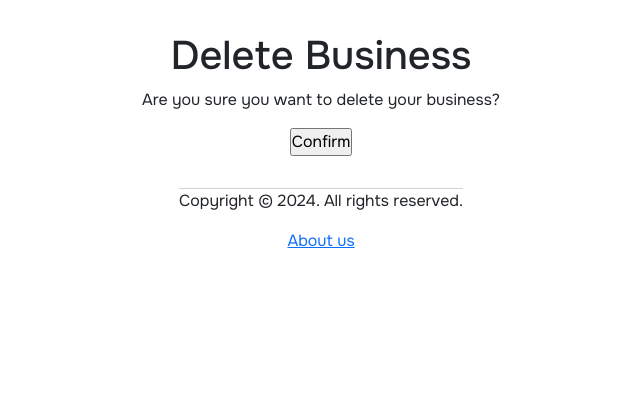
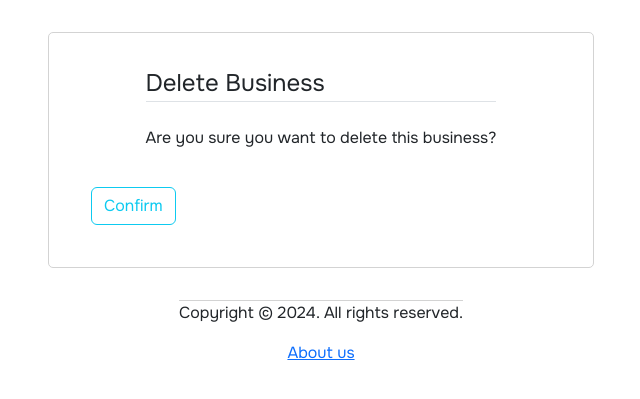
Before and after one commit to mgordilov/ecommerce, a Django app: page /business-delete/ in a window 1280 px wide. Shown: the part 116-515 px from the top of the page, without its empty margins (319-959 px from the left). Run offline with Django 5.2, Linux system fonts and the light colour scheme; a user stored in the database is signed in; tables that the repository leaves empty hold one stand-in row (values such as "Sample post"); some libraries are stand-ins or nearby versions.

Commit message:
Adjusting styling and upgrading forms

```diff
--- a/ecommerce_app/templates/ecommerce_app/about.html
+++ b/ecommerce_app/templates/ecommerce_app/about.html
@@ -5,6 +5,7 @@
 {% endblock %}
 
 {% block content %}
+    <div class="page_content">
         <h1>About</h1>
         <br>
         <p>Welcome to AuroraCart, your ultimate destination for all your shopping needs! At AuroraCart, we are passionate about providing you with a seamless and enjoyable online shopping experience.</p>
@@ -20,4 +21,5 @@
         <p>Above all, integrity and transparency are at the core of everything we do. You can shop with confidence knowing that each product on our platform is carefully curated and sourced from trusted suppliers.</p>
         <br>
         <p>Thank you for choosing AuroraCart as your preferred online shopping destination. We look forward to being a part of your shopping adventures and helping you discover the perfect items that enhance your lifestyle. Happy shopping!</p>
+    </div>
 {% endblock %}
--- a/ecommerce_app/templates/ecommerce_app/base.html
+++ b/ecommerce_app/templates/ecommerce_app/base.html
@@ -34,11 +34,9 @@
         </nav>
     </header>
 
-    <div class="page_content">
-        {% block content %}
+    {% block content %}
 
-        {% endblock %}
-    </div>
+    {% endblock %}
 
     <footer>
         <div class="footer">
--- a/ecommerce_app/templates/ecommerce_app/cart.html
+++ b/ecommerce_app/templates/ecommerce_app/cart.html
@@ -5,6 +5,7 @@
 {% endblock %}
 
 {% block content %}
+    <div class="page_content">
         <h2>Your cart</h2>
         <ul>
             {% for product in request.user.userprofile.cart.all %}
@@ -17,4 +18,5 @@
                 <button type="submit">Checkout</button>
             </form>
         {% endif %}
+    </div>
 {% endblock %}
--- a/ecommerce_app/templates/ecommerce_app/item_page.html
+++ b/ecommerce_app/templates/ecommerce_app/item_page.html
@@ -5,6 +5,7 @@
 {% endblock %}
 
 {% block content %}
+    <div class="page_content">
         <h1>{{ product.name }}</h1>
         <p>{{ product.description }}</p>
         <p>{{ product.price }}</p>
@@ -12,4 +13,5 @@
         <a href="{% url 'add-to-wishlist' product.id %}"><input type="button" value="Add to wishlist"></a>
         <a href="{% url 'add-to-cart' product.id %}"><input type="button" value="Add to cart"></a>
         <a href="{% url 'product_delete' product.id %}"><input type="button" value="Delete product"></a>
+    </div>
 {% endblock %}
--- a/ecommerce_app/templates/ecommerce_app/products.html
+++ b/ecommerce_app/templates/ecommerce_app/products.html
@@ -5,6 +5,7 @@
 {% endblock %}
 
 {% block content %}
+    <div class="page_content">
         <h1>Products</h1>
         {% if request.user.is_authenticated and request.user.id == request.user.userprofile.business.owner.id %}
             <a href="{% url 'create-product' %}"><input type="button" value="Create Product"></a>
@@ -22,4 +23,5 @@
                 </li>
             {% endfor %}
         </ul>
+    </div>
 {% endblock %}
--- a/users/templates/users/business_delete.html
+++ b/users/templates/users/business_delete.html
@@ -5,10 +5,18 @@
 {% endblock %}
 
 {% block content %}
-    <h1>Delete Business</h1>
-    <p>Are you sure you want to delete your business?</p>
-    <form action="" method="POST">
-        {% csrf_token %}
-        <input type="submit" value="Confirm">
-    </form>
+    <div class="page_content">
+        <div class="input_form">
+            <form action="" method="POST">
+                {% csrf_token %}
+                <fieldset class="form-group">
+                    <legend class="border-bottom mb-4">Delete Business</legend>
+                    <p>Are you sure you want to delete this business?</p>
+                </fieldset>
+                <div class="form-group">
+                    <button class="btn btn-outline-info" type="submit">Confirm</button>
+                </div>
+            </form>
+        </div>
+    </div>
 {% endblock %}
--- a/users/templates/users/password_reset.html
+++ b/users/templates/users/password_reset.html
@@ -7,7 +7,8 @@
 {% endblock %}
 
 {% block content %}
-    <div class="content-section">
+    <div class="page_content">
+        <div class="input_form">
             <form method="POST">
                 {% csrf_token %}
                 <fieldset class="form-group">
@@ -19,4 +20,5 @@
                 </div>
             </form>
         </div>
+    </div>
 {% endblock %}
--- a/users/templates/users/password_reset_confirm.html
+++ b/users/templates/users/password_reset_confirm.html
@@ -7,7 +7,8 @@
 {% endblock %}
 
 {% block content %}
-    <div class="content-section">
+    <div class="page_content">
+        <div class="input_form">
             <form method="POST">
                 {% csrf_token %}
                 <fieldset class="form-group">
@@ -19,4 +20,5 @@
                 </div>
             </form>
         </div>
+    </div>
 {% endblock %}
```
Also changed, not shown: ecommerce_app/templates/ecommerce_app/create_product.html (+7 -3 lines), ecommerce_app/templates/ecommerce_app/home.html (+6 -12 lines), ecommerce_app/templates/ecommerce_app/product_delete.html (+14 -6 lines), users/templates/users/business_create.html (+7 -3 lines), users/templates/users/login.html (+11 -4 lines), users/templates/users/password_reset_complete.html (+6 -2 lines), users/templates/users/password_reset_done.html (+5 -2 lines), users/templates/users/profile_edit.html (+6 -3 lines), users/templates/users/signup.html (+7 -3 lines), users/templates/users/profile_orders.html (indentation only). Lines whose indentation alone changed are shown as unchanged.
